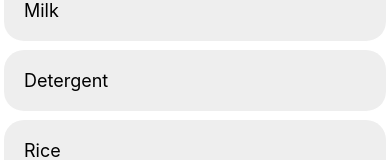
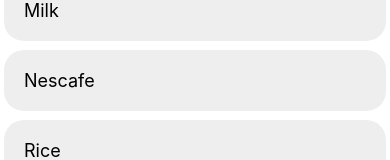
Before and after one commit to Davidon4/Minimart, a React Native app: screen / in a window 390 px wide. Shown: the part 284-444 px from the top of the page. Built offline with nearby package versions, Linux system fonts and the light colour scheme.

Commit message:
'added-item'

```diff
--- a/src/components/ShoppingList/index.js
+++ b/src/components/ShoppingList/index.js
@@ -22,7 +22,7 @@
   { id: uuid(), name: "Cornflakes" },
   { id: uuid(), name: "Milo" },
   { id: uuid(), name: "Milk" },
-  { id: uuid(), name: "Detergent" },
+  { id: uuid(), name: "Nescafe" },
   { id: uuid(), name: "Rice" },
   { id: uuid(), name: "Spaghetti" },
 ];
```
